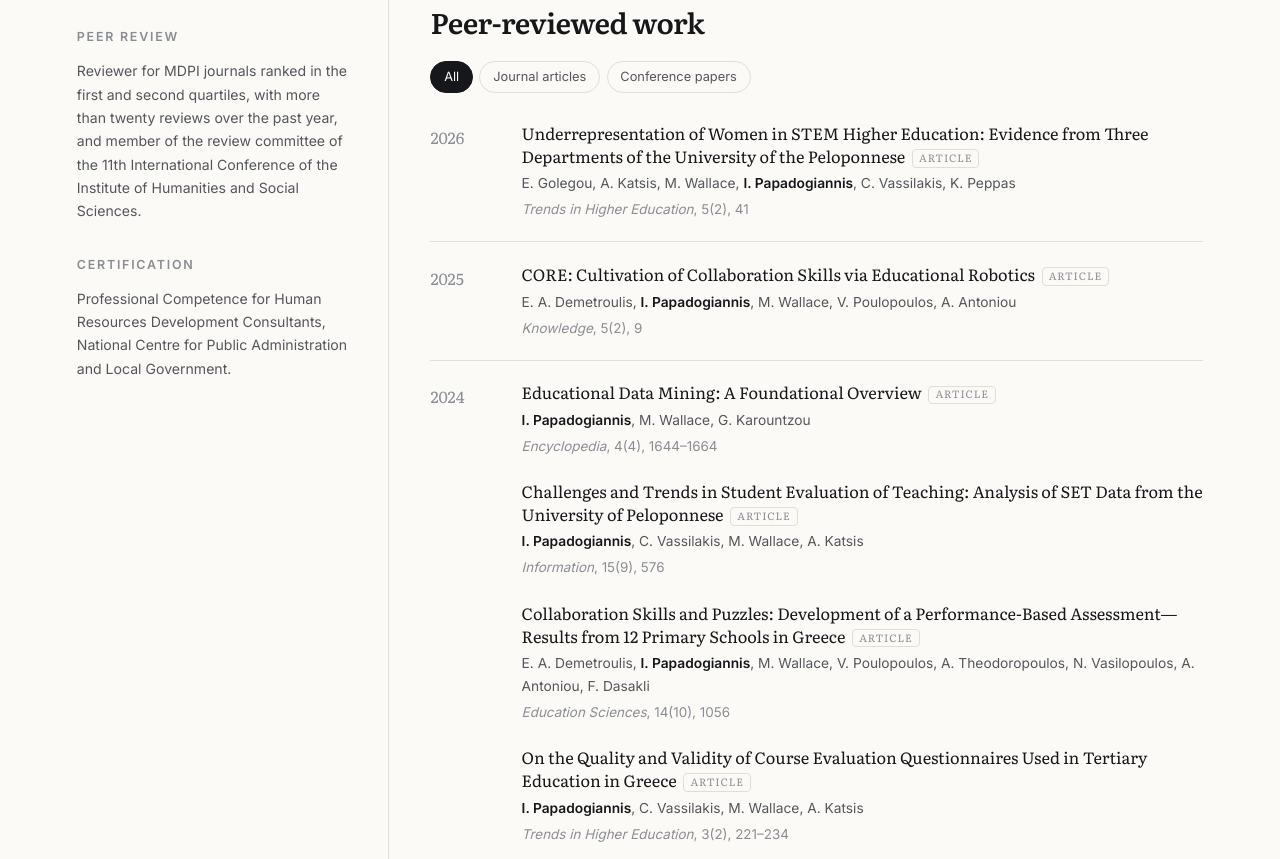
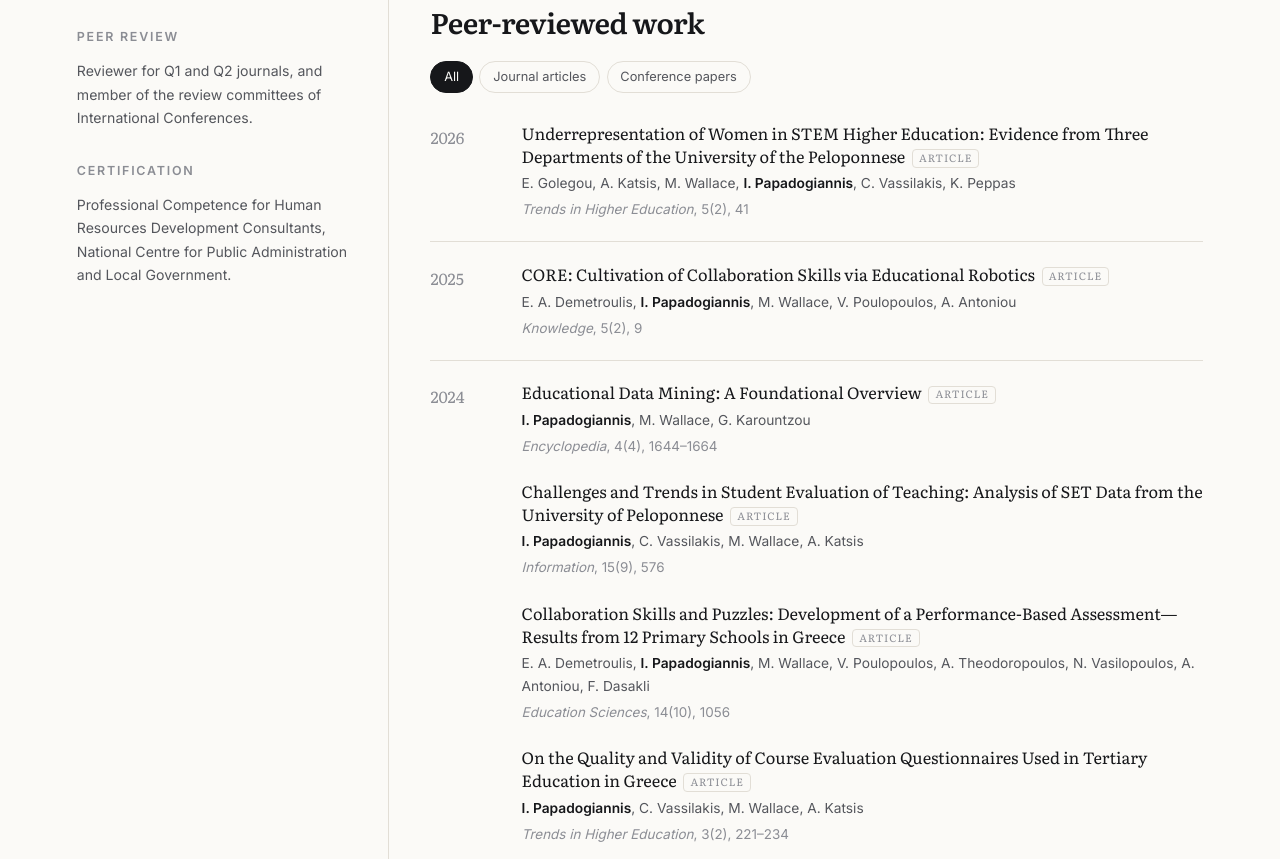
Before and after one commit to hpapadogiannis/cv, a plain HTML site: page index.html in a window 1280 px wide. Shown: the part 901-1760 px from the top of the page. Drawn offline with Linux system fonts and the light colour scheme.

Commit message:
Revise peer review details in index.html
Updated peer review description for clarity and conciseness.

```diff
--- a/index.html
+++ b/index.html
@@ -350,7 +350,7 @@ const T = {
   lab_more:"More", h_more:"Skills, review work and certification",
   k_skills:"Data analysis", k_skills_d:"Inferential and descriptive methods, including regression, exploratory and confirmatory factor analysis and structural equation modelling, alongside data mining techniques for regression, classification and clustering.",
   k_lang:"Languages", k_lang_d:"Greek, native. English, level C1.",
-  k_review:"Peer review", k_review_d:"Reviewer for MDPI journals ranked in the first and second quartiles, with more than twenty reviews over the past year, and member of the review committee of the 11th International Conference of the Institute of Humanities and Social Sciences.",
+  k_review:"Peer review", k_review_d:"Reviewer for Q1 and Q2 journals, and member of the review committees of International Conferences.",
   k_cert:"Certification", k_cert_d:"Professional Competence for Human Resources Development Consultants, National Centre for Public Administration and Local Government.",
   foot:"© 2026 Ilias Papadogiannis"
  },
```
